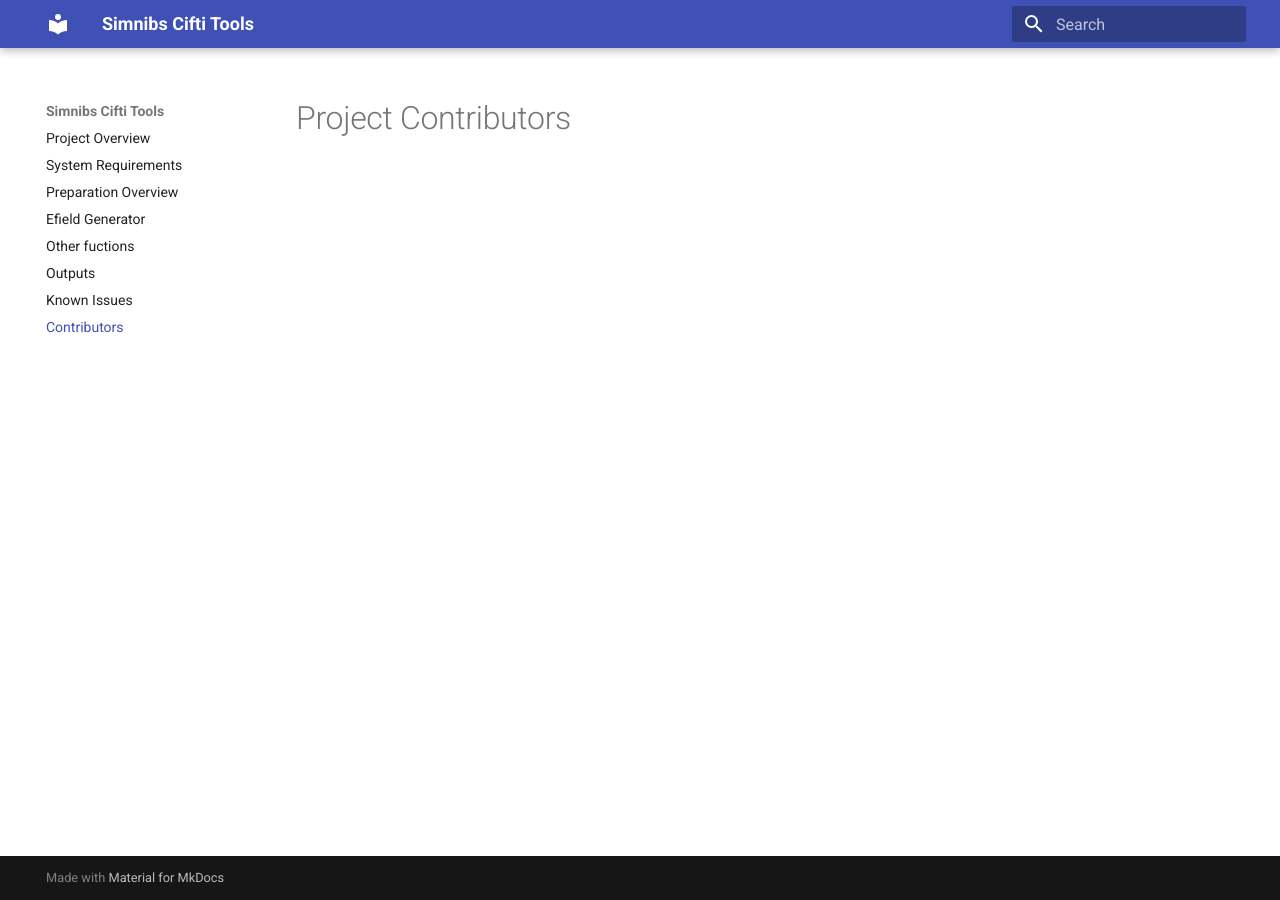
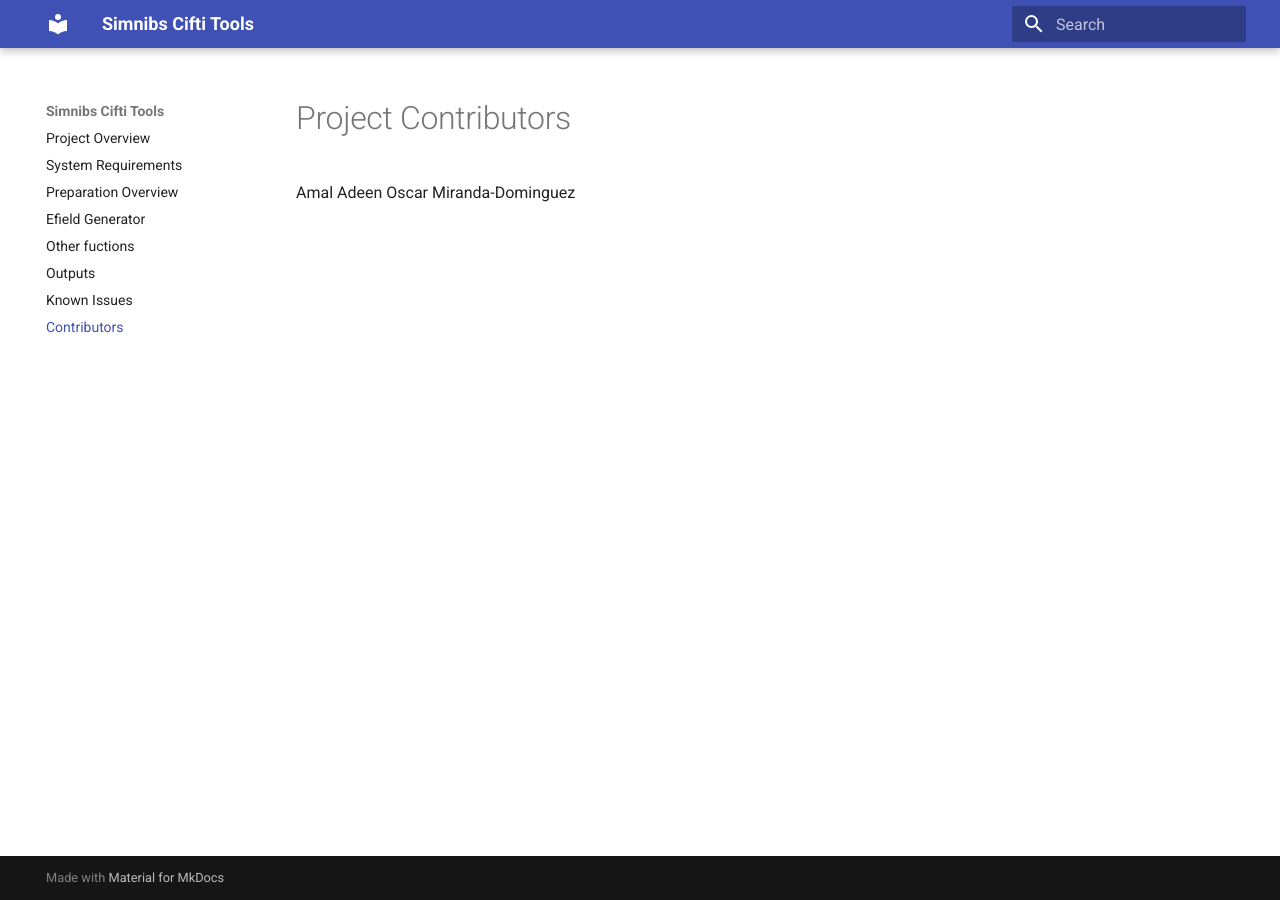
Before and after one commit to DCAN-Labs/simnibs_cifti_tools_RTD2, an MkDocs documentation site: the page built from docs/contributors.md, in a window 1280 px wide. Built offline with MkDocs 1.6.1 and Material for MkDocs 9.7.7, drawn with Linux system fonts in a browser that asks for light colours; old or Windows-style settings are respelled for this version of MkDocs.

Commit message:
added some contributors, most relevants ones

```diff
--- a/docs/contributors.md
+++ b/docs/contributors.md
@@ -1 +1,3 @@
 # Project Contributors
+Amal Adeen
+Oscar Miranda-Dominguez
```
